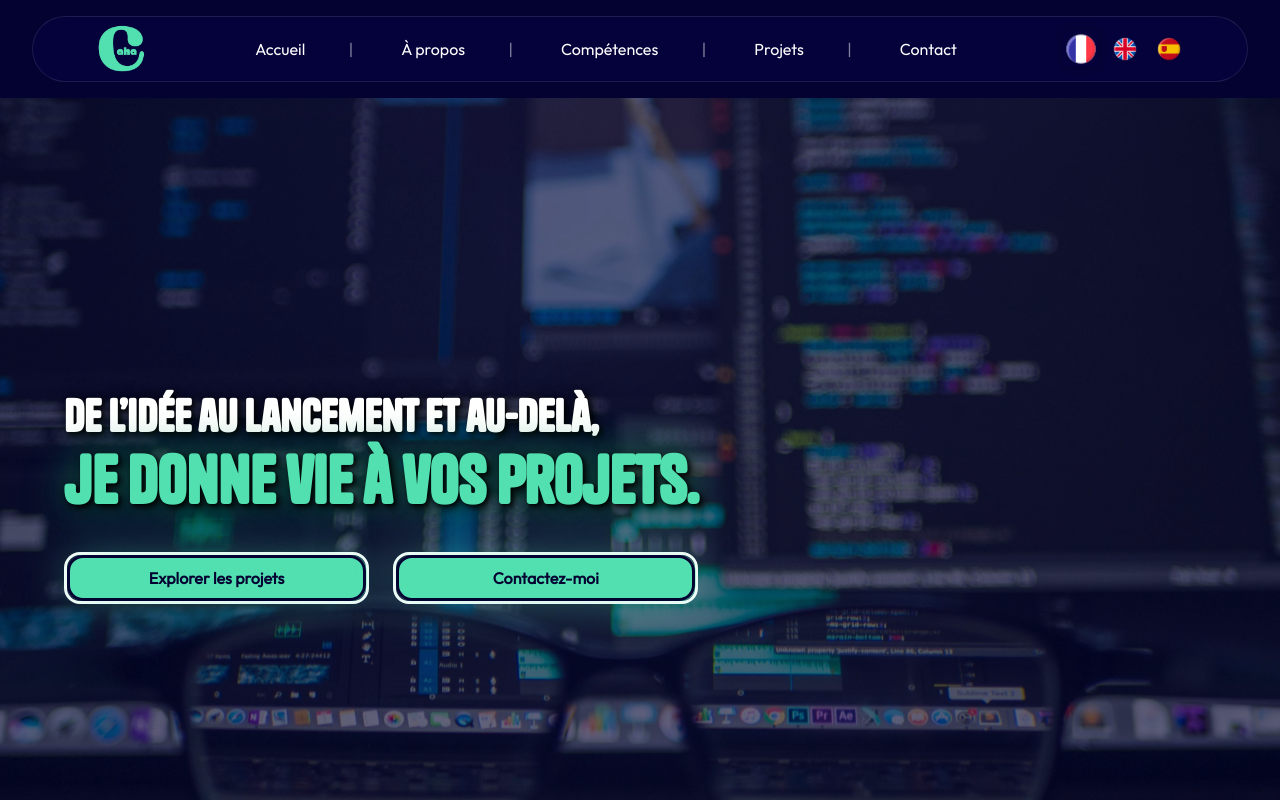
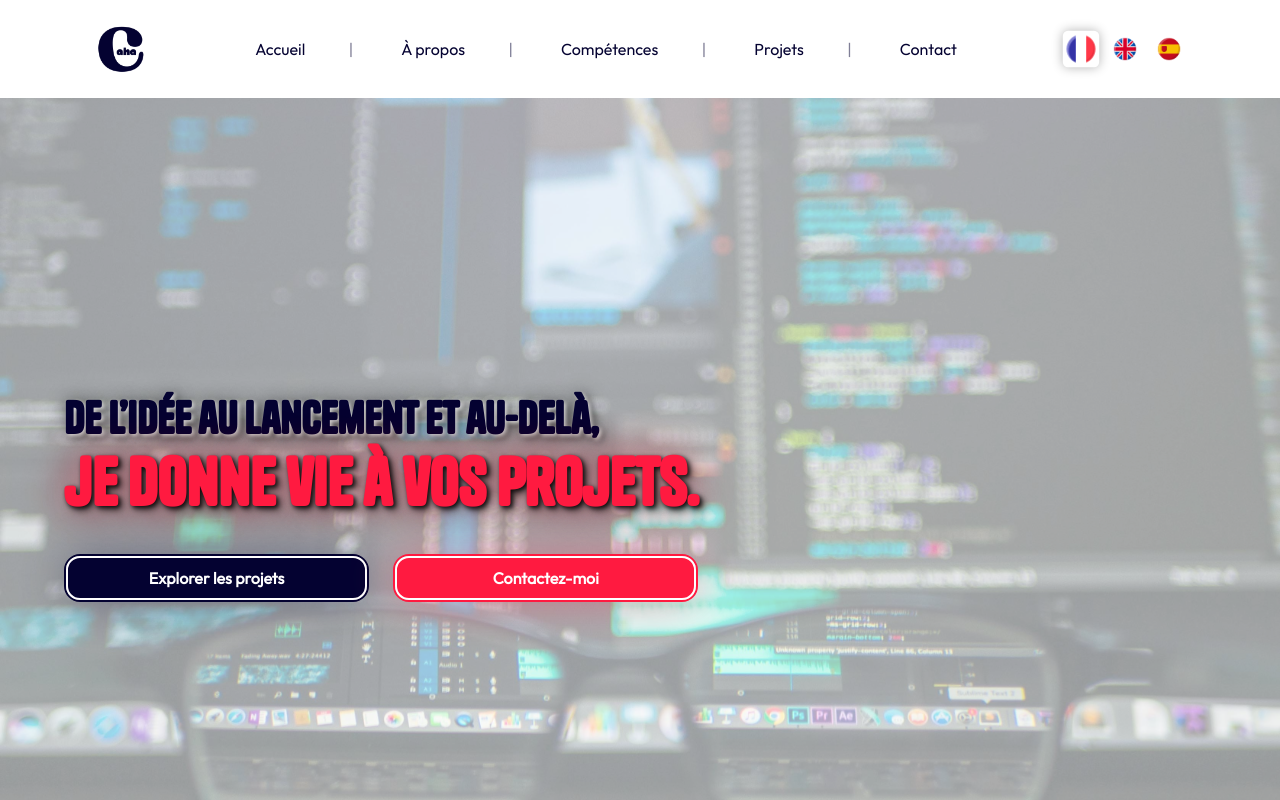
Before and after one commit to cesaraha/personal-website, a SvelteKit app: page / in a window 1280 px wide. Shown: the top 800 px of the page. Built offline with nearby package versions, Linux system fonts and the light colour scheme.

Commit message:
Changed colors and buttons styles
Changed the general look of the website by inverting colors, to make a clear background instead of the dark one. Also changed the accent color which is not used as much, so it really shines.

```diff
--- a/src/app.css
+++ b/src/app.css
@@ -10,12 +10,12 @@
 
 /* Variables */
 :root {
-  --text-color: hsl(0, 0%, 100%);
+  --bg-color: hsl(0, 0%, 100%);
   /* #ffffff */
-  --bg-color: hsl(243, 92%, 10%);
+  --text-color: hsl(243, 92%, 10%);
   /* #040231 */
-  --accent-color: hsl(160, 70%, 60%);
-  /*  #52e0b1 */
+  --accent-color: hsl(350, 100%, 55%);
+  /* mint: #52e0b1 */
 
   --ff: "Tanker-Regular", sans-serif;
   --ff2: "Outfit-Regular", sans-serif;
@@ -166,24 +166,53 @@ img {
   padding: var(--spacing3);
 }
 
-/* Mint button styles */
+/* Button styles */
 
-.mint-btn {
+.blue-btn {
   display: block;
   position: relative;
   border-radius: var(--spacing2);
   flex: 1 1 0;
   align-items: center;
   text-align: center;
-  border: 3px solid var(--text-color);
+  border: 2px solid var(--text-color);
   z-index: 1;
   /* Add proper stacking context */
   cursor: pointer;
   transition: all 0.3s ease-in-out;
   text-decoration: none;
 }
-
-.link-mint-btn {
+.accent-btn {
+  display: block;
+  position: relative;
+  border-radius: var(--spacing2);
+  flex: 1 1 0;
+  align-items: center;
+  text-align: center;
+  border: 2px solid var(--accent-color);
+  z-index: 1;
+  /* Add proper stacking context */
+  cursor: pointer;
+  transition: all 0.3s ease-in-out;
+  text-decoration: none;
+}
+.link-blue-btn {
+  display: flex;
+  align-items: center;
+  justify-content: center;
+  height: 100%;
+  width: 100%;
+  color: var(--bg-color);
+  background: var(--text-color);
+  padding: var(--spacing1) var(--spacing2);
+  border-radius: calc(var(--spacing2) - 2px);
+  border: 2px solid var(--bg-color);
+  font: var(--p);
+  font-weight: 700;
+  text-decoration: none;
+  z-index: 1;
+}
+.link-accent-btn {
   display: flex;
   align-items: center;
   justify-content: center;
@@ -192,24 +221,29 @@ img {
   color: var(--bg-color);
   background: var(--accent-color);
   padding: var(--spacing1) var(--spacing2);
-  border-radius: var(--spacing2);
-  border: 3px solid var(--bg-color);
+  border-radius: calc(var(--spacing2) - 2px);
+  border: 2px solid var(--bg-color);
   font: var(--p);
   font-weight: 700;
   text-decoration: none;
   z-index: 1;
 }
 
-.mint-btn:hover {
+.accent-btn:hover,
+.blue-btn:hover {
   transform: scale(1.05);
 }
 
-.mint-btn:hover .link-mint-btn {
+.accent-btn:hover .link-accent-btn {
   background: hsl(from var(--accent-color) h s calc(l - 5));
 }
 
-.mint-btn::before,
-.mint-btn::after {
+.blue-btn:hover .link-blue-btn {
+  background: hsl(from var(--text-color) h s calc(l - 5));
+}
+
+.accent-btn::before,
+.accent-btn::after {
   content: '';
   position: absolute;
   height: 100%;
@@ -226,37 +260,73 @@ img {
     animation: 3s spin linear infinite;
     */
 }
+.blue-btn::before,
+.blue-btn::after {
+  content: '';
+  position: absolute;
+  height: 100%;
+  width: 100%;
+  top: 50%;
+  left: 50%;
+  translate: -50% -50%;
+  border-radius: var(--spacing2);
+  padding: 0;
+  z-index: -2;
+  background-color: var(--text-color);
+  /*
+    background-image: conic-gradient(from var(--angle), transparent, var(--accent-color));
+    animation: 3s spin linear infinite;
+    */
+}
 
-.mint-btn::before {
+.accent-btn::before,
+.blue-btn::before {
   filter: blur(var(--spacing3));
   opacity: 0.4;
 }
 
-.mint-btn::after {
+.accent-btn::after {
   /* Solid background to block the glow from affecting the button */
   background-color: var(--accent-color);
   z-index: -1;
 }
+.blue-btn::after {
+  /* Solid background to block the glow from affecting the button */
+  background-color: var(--text-color);
+  z-index: -1;
+}
 
-.mint-btn-disabled {
+.accent-btn-disabled,
+.blue-btn-disabled {
   cursor: not-allowed;
   opacity: 0.6;
   pointer-events: none;
 }
 
-.mint-btn-disabled .link-mint-btn {
+.accent-btn-disabled .link-accent-btn {
   background: hsl(from var(--accent-color) h s calc(l - 20));
 }
+.blue-btn-disabled .link-blue-btn {
+  background: hsl(from var(--text-color) h s calc(l - 20));
+}
 
-.mint-btn-disabled:hover {
+.accent-btn-disabled:hover,
+.blue-btn-disabled:hover {
   transform: none;
 }
 
-.mint-btn-disabled:hover .link-mint-btn {
+.accent-btn-disabled:hover .link-accent-btn {
   background: hsl(from var(--accent-color) h s calc(l - 20));
 }
+.blue-btn-disabled:hover .link-blue-btn {
+  background: hsl(from var(--text-color) h s calc(l - 20));
+}
 
-.mint-btn-disabled::before,
-.mint-btn-disabled::after {
+.accent-btn-disabled::before,
+.accent-btn-disabled::after {
   background-color: hsl(from var(--accent-color) h s calc(l - 20));
 }
+.blue-btn-disabled::before,
+.blue-btn-disabled::after {
+  background-color: hsl(from var(--text-color) h s calc(l - 20));
+}
--- a/src/components/Cards.svelte
+++ b/src/components/Cards.svelte
@@ -100,7 +100,7 @@
 					<p class="card-text">{details1}</p>
 					<div class="button-group">
 						<button
-							class="mint-btn"
+							class="blue-btn"
 							on:click={() =>
 								openModal({
 									title: heading1,
@@ -108,16 +108,16 @@
 									image: img1
 								})}
 						>
-							<span class="link-mint-btn">{readMore}</span>
+							<span class="link-blue-btn">{readMore}</span>
 						</button>
 						<a
 							href={isDisabled1 ? '#' : ref1}
-							class="mint-btn {isDisabled1 ? 'mint-btn-disabled' : ''}"
+							class="blue-btn {isDisabled1 ? 'blue-btn-disabled' : ''}"
 							on:click={isDisabled1 ? (e) => e.preventDefault() : null}
 							aria-disabled={isDisabled1}
 							target="_blank"
 						>
-							<span class="link-mint-btn">{viewOnGithub}</span>
+							<span class="link-blue-btn">{viewOnGithub}</span>
 						</a>
 					</div>
 				</div>
@@ -136,7 +136,7 @@
 					<p class="card-text">{details2}</p>
 					<div class="button-group">
 						<button
-							class="mint-btn"
+							class="blue-btn"
 							on:click={() =>
 								openModal({
 									title: heading2,
@@ -144,16 +144,16 @@
 									image: img2
 								})}
 						>
-							<span class="link-mint-btn">{readMore}</span>
+							<span class="link-blue-btn">{readMore}</span>
 						</button>
 						<a
 							href={isDisabled2 ? '#' : ref2}
-							class="mint-btn {isDisabled2 ? 'mint-btn-disabled' : ''}"
+							class="blue-btn {isDisabled2 ? 'blue-btn-disabled' : ''}"
 							on:click={isDisabled2 ? (e) => e.preventDefault() : null}
 							aria-disabled={isDisabled2}
 							target="_blank"
 						>
-							<span class="link-mint-btn">{viewOnGithub}</span>
+							<span class="link-blue-btn">{viewOnGithub}</span>
 						</a>
 					</div>
 				</div>
@@ -172,7 +172,7 @@
 					<p class="card-text">{details3}</p>
 					<div class="button-group">
 						<button
-							class="mint-btn"
+							class="blue-btn"
 							on:click={() =>
 								openModal({
 									title: heading3,
@@ -180,16 +180,16 @@
 									image: img3
 								})}
 						>
-							<span class="link-mint-btn">{readMore}</span>
+							<span class="link-blue-btn">{readMore}</span>
 						</button>
 						<a
 							href={isDisabled3 ? '#' : ref3}
-							class="mint-btn {isDisabled3 ? 'mint-btn-disabled' : ''}"
+							class="blue-btn {isDisabled3 ? 'blue-btn-disabled' : ''}"
 							on:click={isDisabled3 ? (e) => e.preventDefault() : null}
 							aria-disabled={isDisabled3}
 							target="_blank"
 						>
-							<span class="link-mint-btn">{viewOnGithub}</span>
+							<span class="link-blue-btn">{viewOnGithub}</span>
 						</a>
 					</div>
 				</div>
@@ -208,7 +208,7 @@
 					<p class="card-text">{details4}</p>
 					<div class="button-group">
 						<button
-							class="mint-btn"
+							class="blue-btn"
 							on:click={() =>
 								openModal({
 									title: heading4,
@@ -216,16 +216,16 @@
 									image: img4
 								})}
 						>
-							<span class="link-mint-btn">{readMore}</span>
+							<span class="link-blue-btn">{readMore}</span>
 						</button>
 						<a
 							href={isDisabled4 ? '#' : ref4}
-							class="mint-btn {isDisabled4 ? 'mint-btn-disabled' : ''}"
+							class="blue-btn {isDisabled4 ? 'blue-btn-disabled' : ''}"
 							on:click={isDisabled4 ? (e) => e.preventDefault() : null}
 							aria-disabled={isDisabled4}
 							target="_blank"
 						>
-							<span class="link-mint-btn">{viewOnGithub}</span>
+							<span class="link-blue-btn">{viewOnGithub}</span>
 						</a>
 					</div>
 				</div>
@@ -244,7 +244,7 @@
 					<p class="card-text">{details5}</p>
 					<div class="button-group">
 						<button
-							class="mint-btn"
+							class="blue-btn"
 							on:click={() =>
 								openModal({
 									title: heading5,
@@ -252,16 +252,16 @@
 									image: img5
 								})}
 						>
-							<span class="link-mint-btn">{readMore}</span>
+							<span class="link-blue-btn">{readMore}</span>
 						</button>
 						<a
 							href={isDisabled5 ? '#' : ref5}
-							class="mint-btn {isDisabled5 ? 'mint-btn-disabled' : ''}"
+							class="blue-btn {isDisabled5 ? 'blue-btn-disabled' : ''}"
 							on:click={isDisabled5 ? (e) => e.preventDefault() : null}
 							aria-disabled={isDisabled5}
 							target="_blank"
 						>
-							<span class="link-mint-btn">{viewOnGithub}</span>
+							<span class="link-blue-btn">{viewOnGithub}</span>
 						</a>
 					</div>
 				</div>
@@ -280,7 +280,7 @@
 					<p class="card-text">{details6}</p>
 					<div class="button-group">
 						<button
-							class="mint-btn"
+							class="blue-btn"
 							on:click={() =>
 								openModal({
 									title: heading6,
@@ -288,16 +288,16 @@
 									image: img6
 								})}
 						>
-							<span class="link-mint-btn">{readMore}</span>
+							<span class="link-blue-btn">{readMore}</span>
 						</button>
 						<a
 							href={isDisabled6 ? '#' : ref6}
-							class="mint-btn {isDisabled6 ? 'mint-btn-disabled' : ''}"
+							class="blue-btn {isDisabled6 ? 'blue-btn-disabled' : ''}"
 							on:click={isDisabled6 ? (e) => e.preventDefault() : null}
 							aria-disabled={isDisabled6}
 							target="_blank"
 						>
-							<span class="link-mint-btn">{viewOnGithub}</span>
+							<span class="link-blue-btn">{viewOnGithub}</span>
 						</a>
 					</div>
 				</div>
@@ -316,7 +316,7 @@
 					<p class="card-text">{details7}</p>
 					<div class="button-group">
 						<button
-							class="mint-btn"
+							class="blue-btn"
 							on:click={() =>
 								openModal({
 									title: heading7,
@@ -324,16 +324,16 @@
 									image: img7
 								})}
 						>
-							<span class="link-mint-btn">{readMore}</span>
+							<span class="link-blue-btn">{readMore}</span>
 						</button>
 						<a
 							href={isDisabled7 ? '#' : ref7}
-							class="mint-btn {isDisabled7 ? 'mint-btn-disabled' : ''}"
+							class="blue-btn {isDisabled7 ? 'blue-btn-disabled' : ''}"
 							on:click={isDisabled7 ? (e) => e.preventDefault() : null}
 							aria-disabled={isDisabled7}
 							target="_blank"
 						>
-							<span class="link-mint-btn">{viewOnGithub}</span>
+							<span class="link-blue-btn">{viewOnGithub}</span>
 						</a>
 					</div>
 				</div>
@@ -401,7 +401,7 @@
 		width: 100%;
 		min-height: 450px;
 		background: hsl(from var(--bg-color) h s calc(l + 2));
-		border: 1px solid hsl(from var(--accent-color) h s calc(l - 20) / 0.3);
+		border: 1px solid hsl(from var(--text-color) h s calc(l - 20) / 0.3);
 		border-radius: var(--spacing3);
 		transition: all 0.3s ease;
 		backdrop-filter: blur(var(--spacing2));
@@ -416,7 +416,7 @@
 	.card:hover {
 		transform: scale(1.02);
 		background: hsl(from var(--bg-color) h s calc(l + 3));
-		border-color: var(--accent-color);
+		border-color: var(--text-color);
 		box-shadow: 0 var(--spacing2) var(--spacing4) rgba(0, 0, 0, 0.4);
 	}
 	.image-content,
@@ -438,7 +438,7 @@
 		left: 0;
 		width: 100%;
 		height: 100%;
-		background-color: var(--accent-color);
+		background-color: var(--text-color);
 		border-radius: var(--spacing3) var(--spacing3) 0 var(--spacing3);
 	}
 	.overlay::before,
@@ -449,7 +449,7 @@
 		bottom: -40px;
 		height: 40px;
 		width: 40px;
-		background-color: var(--accent-color);
+		background-color: var(--text-color);
 	}
 	.overlay::after {
 		border-radius: 0 var(--spacing3) 0 0;
@@ -528,7 +528,7 @@
 		overflow-y: auto;
 		position: relative;
 		box-shadow: 0 20px 60px rgba(0, 0, 0, 0.4);
-		border: 1px solid hsl(from var(--accent-color) h s calc(l - 20) / 0.3);
+		border: 1px solid hsl(from var(--text-color) h s calc(l - 20) / 0.3);
 	}
 
 	.modal-close {
@@ -550,8 +550,8 @@
 	}
 
 	.modal-close:hover {
-		background: hsl(from var(--accent-color) h s calc(l - 20) / 0.1);
-		color: var(--accent-color);
+		background: hsl(from var(--text-color) h s calc(l - 20) / 0.1);
+		color: var(--text-color);
 	}
 
 	.modal-header {
@@ -568,7 +568,7 @@
 		border-radius: 50%;
 		object-fit: cover;
 		margin-bottom: var(--spacing3);
-		border: 4px solid var(--accent-color);
+		border: 4px solid var(--text-color);
 	}
 
 	.modal-title {
--- a/src/components/Contact.svelte
+++ b/src/components/Contact.svelte
@@ -255,8 +255,8 @@
 				{/if}
 			</div>
 
-			<button type="submit" class="submit-btn mint-btn" disabled={isSubmitting}>
-				<span class="link-mint-btn">{isSubmitting ? buttonSending : buttonAlways}</span>
+			<button type="submit" class="submit-btn blue-btn" disabled={isSubmitting}>
+				<span class="link-blue-btn">{isSubmitting ? buttonSending : buttonAlways}</span>
 			</button>
 
 			{#if submitMessage}
@@ -279,7 +279,6 @@
 		align-items: center;
 		justify-content: center;
 		padding: var(--spacing3) var(--spacing3);
-		background: var(--bg-color);
 	}
 
 	.container {
@@ -310,7 +309,7 @@
 		border-radius: var(--spacing3);
 		border: 1px solid rgba(255, 255, 255, 0.2);
 		backdrop-filter: blur(10px);
-		box-shadow: 0 8px 32px rgba(0, 0, 0, 0.3);
+		box-shadow: 0 8px 32px hsl(from var(--text-color) h s l / 0.5);
 	}
 
 	.form-group {
@@ -334,9 +333,9 @@
 	.form-textarea,
 	.form-select {
 		width: 100%;
-		padding: var(--spacing3);
-		background: hsl(from var(--bg-color) h s calc(l + 5));
-		border: 2px solid rgba(255, 255, 255, 0.1);
+		padding: var(--spacing2);
+		background: hsl(from var(--bg-color) h s calc(l - 5));
+		border: 2px solid hsl(from var(--text-color) h s l / 0.7);
 		border-radius: var(--spacing2);
 		color: var(--text-color);
 		font: var(--p);
@@ -349,7 +348,7 @@
 	}
 
 	.form-select option {
-		background: hsl(from var(--bg-color) h s calc(l + 5));
+		background: hsl(from var(--bg-color) h s calc(l - 5));
 		color: var(--text-color);
 		padding: var(--spacing2);
 	}
@@ -358,14 +357,14 @@
 	.form-textarea:focus,
 	.form-select:focus {
 		outline: none;
-		border-color: var(--accent-color);
-		box-shadow: 0 0 0 3px hsl(from var(--accent-color) h s calc(l - 10) / 0.2);
-		background: hsl(from var(--bg-color) h s calc(l + 7));
+		border-color: var(--text-color);
+		box-shadow: 0 0 0 1px hsl(from var(--text-color) h s calc(l + 10) / 0.2);
+		background: hsl(from var(--bg-color) h s calc(l - 7));
 	}
 
 	.form-input::placeholder,
 	.form-textarea::placeholder {
-		color: hsl(from var(--text-color) h s calc(l - 35));
+		color: hsl(from var(--text-color) h s l / 0.5);
 	}
 
 	.form-input.error,
@@ -382,7 +381,7 @@
 
 	.character-count {
 		font-size: 0.8em;
-		color: hsl(from var(--text-color) h s calc(l - 25));
+		color: hsl(from var(--text-color) h s calc(l + 5));
 		text-align: right;
 		margin-top: var(--spacing1);
 	}
@@ -443,6 +442,10 @@
 			padding: var(--spacing5);
 		}
 
+		.form-group {
+		margin-bottom: var(--spacing4);
+	}
+
 		.section-title {
 			font-size: 1.8rem;
 		}
--- a/src/components/GridSectioned.svelte
+++ b/src/components/GridSectioned.svelte
@@ -97,7 +97,7 @@
 		translate: -50% -50%;
 		border-radius: var(--spacing2);
 		z-index: -2;
-		background-color: var(--accent-color);
+		background-color: hsl(from var(--text-color) h s calc(l + 10));
 		/*
 		background-image: conic-gradient(from var(--angle), transparent, var(--accent-color));
 		animation: 3s spin linear infinite;
@@ -130,7 +130,7 @@
 		justify-content: center;
 		padding: var(--spacing1) var(--spacing1);
 
-		background: var(--accent-color);
+		background: var(--text-color);
 		border: 2px solid var(--text-color);
 		border-radius: var(--spacing2);
 
--- a/src/components/Header.svelte
+++ b/src/components/Header.svelte
@@ -55,7 +55,7 @@
 
 <header>
     <a href={'/'} class="logo-link">
-        <img class="logo" src="img/caha-logo-mint.png" alt="Caha logo" />
+        <img class="logo" src="img/caha-logo-blue.png" alt="Caha logo" />
     </a>
 
     <div class="center-content">
@@ -146,8 +146,9 @@
 
     .ham {
         display: none;
-        width: 24px;
-        height: 24px;
+        translate: 0 1px;
+        width: 40px;
+        height: 40px;
         cursor: pointer;
         padding: var(--spacing1);
         background: transparent;
@@ -168,7 +169,7 @@
     .ham img {
         width: 100%;
         height: 100%;
-        filter: none;
+        filter: invert(1);
     }
 
     /* Language selection styles */
--- a/src/components/HeroSection.svelte
+++ b/src/components/HeroSection.svelte
@@ -16,11 +16,11 @@
 				<span class="second-line">{secondLine}</span>
 			</h1>
 			<div class="container-buttons">
-				<a href={ctaLink1} class="mint-btn">
-                    <span class="link-mint-btn">{cta1}</span>
+				<a href={ctaLink1} class="blue-btn">
+                    <span class="link-blue-btn">{cta1}</span>
                 </a>
-				<a href={ctaLink2} class="mint-btn">
-                    <span class="link-mint-btn">{cta2}</span>
+				<a href={ctaLink2} class="accent-btn">
+                    <span class="link-accent-btn">{cta2}</span>
                 </a>
 			</div>
 		</div>
@@ -46,7 +46,7 @@
 		left: 0;
 		width: 100%;
 		height: 100%;
-		background: rgba(4, 2, 47, 0.6);
+		background: hsl(from var(--bg-color) h s l / 0.6);
 		display: flex;
 		align-items: center;
 		justify-content: flex-start;
@@ -74,7 +74,7 @@
 		display: block;
 		font-size: 2.7rem;
 		text-shadow:
-			2px 2px 4px rgba(0, 0, 0, 0.8),
+			2px 2px 4px rgba(255, 255, 255, 0.8),
 			4px 4px 8px rgba(0, 0, 0, 0.6),
 			0 0 20px rgba(0, 0, 0, 0.4);
 	}
@@ -86,7 +86,7 @@
 		text-shadow:
 			2px 2px 4px rgba(0, 0, 0, 0.8),
 			4px 4px 8px rgba(0, 0, 0, 0.6),
-			0 0 20px rgba(0, 0, 0, 0.4),
+			0 0 20px rgba(255, 255, 255, 0.4),
 			0 0 40px hsl(from var(--accent-color) h s calc(l - 30));
 	}
 	.container-buttons {
@@ -100,7 +100,7 @@
 		.first-line {
 			font-size: 2rem;
 			text-shadow:
-				2px 2px 4px rgba(0, 0, 0, 0.8),
+				2px 2px 4px rgba(255, 255, 255, 0.8),
 				3px 3px 6px rgba(0, 0, 0, 0.6),
 				0 0 15px rgba(0, 0, 0, 0.4);
 		}
@@ -110,7 +110,7 @@
 			text-shadow:
 				2px 2px 4px rgba(0, 0, 0, 0.8),
 				3px 3px 6px rgba(0, 0, 0, 0.6),
-				0 0 15px rgba(0, 0, 0, 0.4),
+				0 0 15px rgba(255, 255, 255, 0.4),
 				0 0 30px hsl(from var(--accent-color) h s calc(l - 30));
 		}
 
@@ -124,7 +124,7 @@
 		.first-line {
 			font-size: 1.5rem;
 			text-shadow:
-				1px 1px 2px rgba(0, 0, 0, 0.8),
+				1px 1px 2px rgba(255, 255, 255, 0.8),
 				2px 2px 4px rgba(0, 0, 0, 0.6),
 				0 0 10px rgba(0, 0, 0, 0.4);
 		}
@@ -134,7 +134,7 @@
 			text-shadow:
 				1px 1px 2px rgba(0, 0, 0, 0.8),
 				2px 2px 4px rgba(0, 0, 0, 0.6),
-				0 0 10px rgba(0, 0, 0, 0.4),
+				0 0 10px rgba(255, 255, 255, 0.4),
 				0 0 15px hsl(from var(--accent-color) h s calc(l - 20));
 		}
 
--- a/src/routes/+page.svelte
+++ b/src/routes/+page.svelte
@@ -113,7 +113,7 @@
 		heading2={t.projects.project2.heading}
 		details2={t.projects.project2.details}
 		fullDescription2={t.projects.project2.description}
-		img2="img/caha-logo-mint.png"
+		img2="img/caha-logo-blue.png"
 		ref2="https://github.com/CesarHdezAlvz/my-portfolio-website"
 		isDisabled2={false}
 		heading3={t.projects.project3.heading}
```
